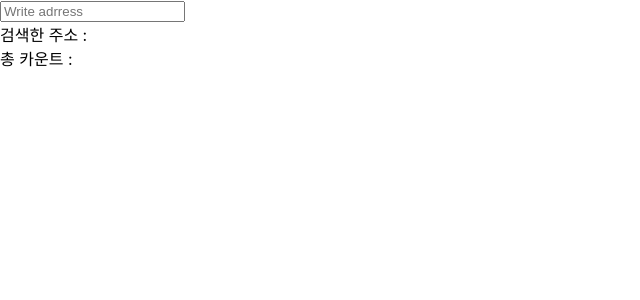
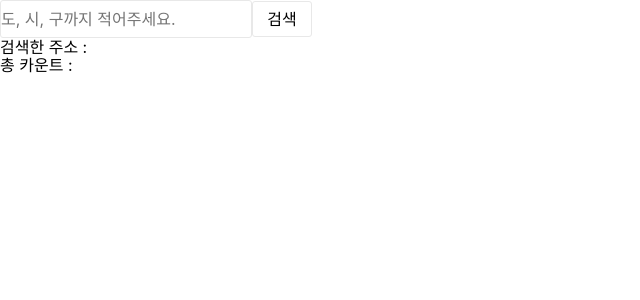
Before and after one commit to jenniexxi/project-covid19-mask, a React (Create React App) app: page /#/ in a window 1280 px wide. Shown: the top 300 px of the page, without its empty margins (0-640 px from the left). Built offline with nearby package versions, Linux system fonts and the light colour scheme.

Commit message:
add style components

```diff
--- a/package.json
+++ b/package.json
@@ -6,6 +6,7 @@
     "@testing-library/jest-dom": "^4.2.4",
     "@testing-library/react": "^9.3.2",
     "@testing-library/user-event": "^7.1.2",
+    "normalize.css": "^8.0.1",
     "react": "^16.13.1",
     "react-dom": "^16.13.1",
     "react-router-dom": "^5.1.2",
--- a/src/components/GeoListPage.js
+++ b/src/components/GeoListPage.js
@@ -1,7 +1,25 @@
 import React, { Component } from 'react';
 import {useState, useEffect} from 'react';
 import styled from 'styled-components';
+import 'normalize.css';
 import StoreList from './StoreList';
+
+const DistanceInput = styled.input`
+  width: 250px;
+  height: 36px;
+  border: 1px solid #e8e8e8;
+  border-radius: 3px;
+  font-size: 16px;
+  padding: 0;
+`
+
+const BtnSearch = styled.button`
+  width: 60px;
+  height: 36px;
+  background: #fff;
+  border: 1px solid #e8e8e8;
+  border-radius: 3px;
+`
 
 function GeoListPage() {
 
@@ -51,13 +69,13 @@ function GeoListPage() {
     <>
       <div>
         <form onSubmit={handleChangeSubmit}>
-          <input
+          <DistanceInput
             type="text"
-            placeholder="반경 거리(m)를 입력하세요"
+            placeholder="반경 거리(m)를 입력하세요."
             value={search}
             onChange={handleChangeSearch}
           />
-          <button type="button" onClick={handleChangeSubmit}>검색</button>
+          <BtnSearch type="button" onClick={handleChangeSubmit}>검색</BtnSearch>
         </form>
       </div>
       <div>✓반경거리의 기본값은 200m로 설정되어 있습니다.</div>
--- a/src/components/StoreList.js
+++ b/src/components/StoreList.js
@@ -6,7 +6,7 @@ const StoreListUl = styled.ul`
   padding: 0;
 `
 const ListItem = styled.li`
-  list-style: none;
+  margin-bottom: 5px
 `
 
 function StoreList({items}) {
--- a/src/components/StoreListPage.js
+++ b/src/components/StoreListPage.js
@@ -1,6 +1,25 @@
 import React from 'react';
 import {useState, useEffect} from 'react';
 import StoreList from './StoreList';
+import styled from 'styled-components';
+import 'normalize.css';
+
+const AddrInput = styled.input`
+  width: 250px;
+  height: 36px;
+  border: 1px solid #e8e8e8;
+  border-radius: 3px;
+  font-size: 16px;
+  padding: 0;
+`
+
+const BtnSearch = styled.button`
+  width: 60px;
+  height: 36px;
+  background: #fff;
+  border: 1px solid #e8e8e8;
+  border-radius: 3px;
+`
 
 function StoreListPage() {
 
@@ -46,12 +65,13 @@ function StoreListPage() {
     <>
       <div>
         <form onSubmit={handleChangeSubmit}>
-          <input
+          <AddrInput
             type="text"
-            placeholder="Write adrress"
+            placeholder="도, 시, 구까지 적어주세요."
             value={search}
             onChange={handleChangeSearch}
           />
+          <BtnSearch type="button" onClick={handleChangeSubmit}>검색</BtnSearch>
         </form>
       </div>
       <div>검색한 주소 : {town}</div>
```
Also changed, not shown: 1 other file (tests, documents, lock files or other folders).
